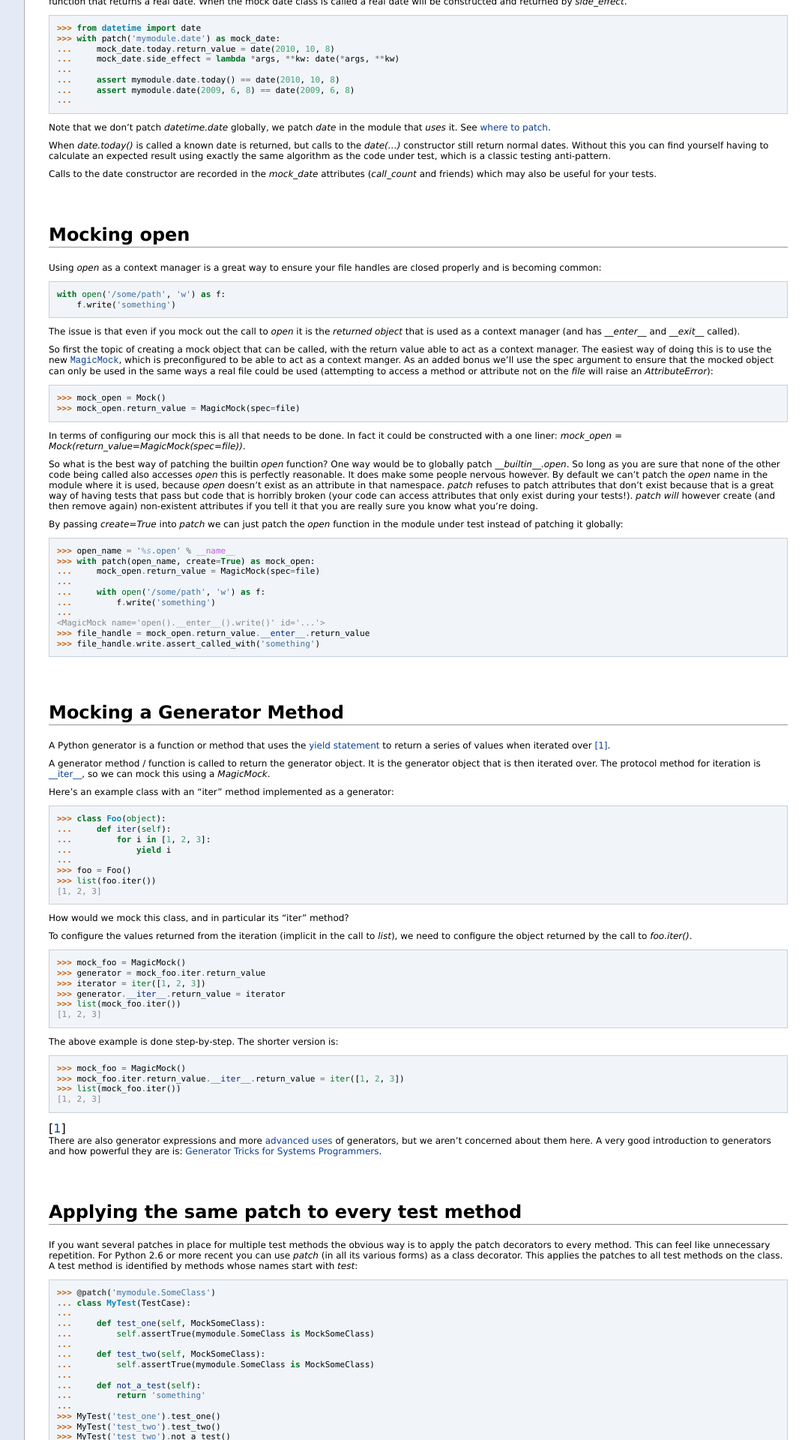
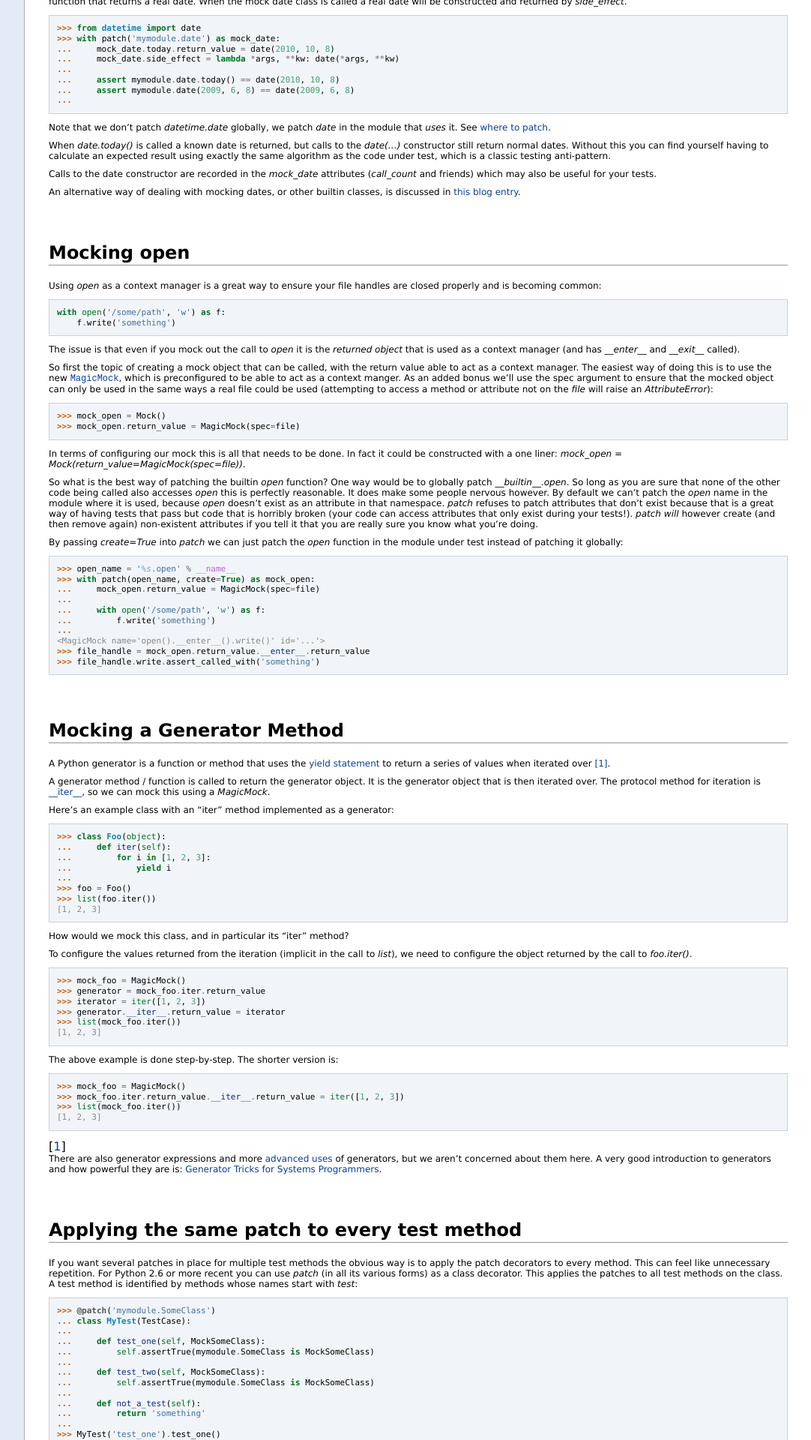
Before and after one commit to testing-cabal/mock, a Sphinx documentation site: the page built from docs/examples.txt, in a window 1280 px wide. Shown: the part 1343-3263 px from the top of the page at 75% size, without its empty margins (197-1279 px from the left). Built offline with Sphinx 7.4.7, drawn with Linux system fonts in a browser that asks for light colours; pages that are not in the unit, such as notebooks, are missing from menus; some of the changed text lies outside the part shown.

Commit message:
Doc updates

```diff
--- a/docs/changelog.txt
+++ b/docs/changelog.txt
@@ -161,7 +161,7 @@ mock 0.8.0 is the last version that will support Python 2.4.
 2011/12/29 Version 0.8.0 release candidate 1
 --------------------------------------------
 
-* `create_autospec` on the return value of a mock class will use `__call__`
+* `create_autospec` on the return value of a mocked class will use `__call__`
   for the signature rather than `__init__`
 * Performance improvement instantiating `Mock` and `MagicMock`
 * Mocks used as magic methods have the same type as their parent instead of
--- a/docs/examples.txt
+++ b/docs/examples.txt
@@ -184,6 +184,10 @@ algorithm as the code under test, which is a classic testing anti-pattern.
 
 Calls to the date constructor are recorded in the `mock_date` attributes
 (`call_count` and friends) which may also be useful for your tests.
+
+An alternative way of dealing with mocking dates, or other builtin classes,
+is discussed in `this blog entry
+<http://williamjohnbert.com/2011/07/how-to-unit-testing-in-django-with-mocking-and-patching/>`_.
 
 
 Mocking open
--- a/docs/index.txt
+++ b/docs/index.txt
@@ -352,8 +352,6 @@ Older Versions
 
 Documentation for older versions of mock:
 
-# XXXX
-
 * `mock 0.7 <http://www.voidspace.org.uk/python/mock/0.7/>`_
 * `mock 0.6 <http://www.voidspace.org.uk/python/mock/0.6.0/>`_
 
--- a/mock.py
+++ b/mock.py
@@ -664,7 +664,6 @@ class NonCallableMock(Base):
         ret = self._mock_return_value
         if _is_instance_mock(ret) and ret is not self:
             ret.reset_mock()
-        # XXXX this doesn't reset the return value on a mocksignature mock
 
 
     def configure_mock(self, **kwargs):
```
Also changed, not shown: README.txt (+6 -7 lines).
